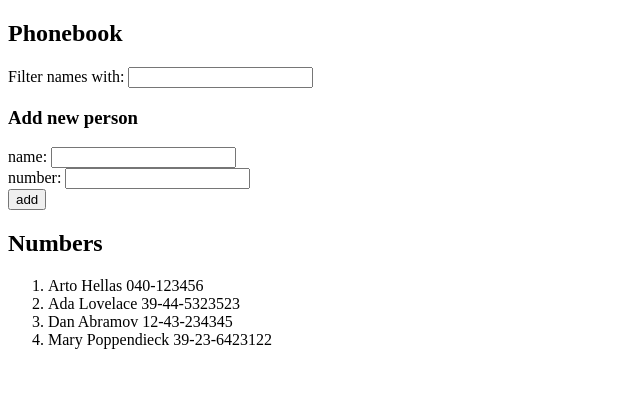
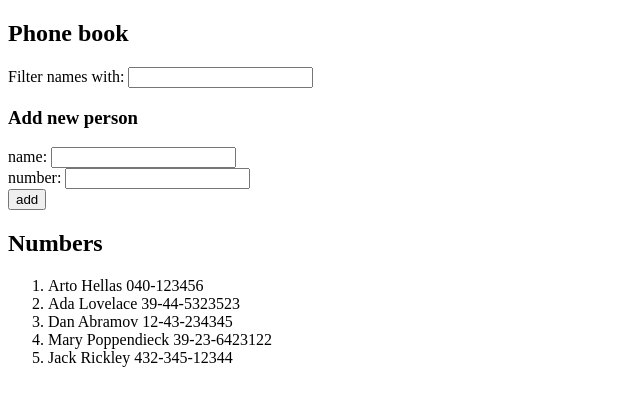
Before and after one commit to feketebence/fullstack-open, a React (Vite) app in the folder part2/phonebook/: page / in a window 1280 px wide. Shown: the top 406 px of the page, without its empty margins (0-640 px from the left). Built offline with nearby package versions, Linux system fonts and the light colour scheme; data requests are answered from the project's data file.

Commit message:
Finish exercise 2-11

```diff
--- /dev/null
+++ b/part2/phonebook/db.json
@@ -0,0 +1,29 @@
+{
+    "persons": [
+        {
+            "name": "Arto Hellas",
+            "number": "040-123456",
+            "id": "1"
+        },
+        {
+            "name": "Ada Lovelace",
+            "number": "39-44-5323523",
+            "id": "2"
+        },
+        {
+            "name": "Dan Abramov",
+            "number": "12-43-234345",
+            "id": "3"
+        },
+        {
+            "name": "Mary Poppendieck",
+            "number": "39-23-6423122",
+            "id": "4"
+        },
+        {
+            "name": "Jack Rickley",
+            "number": "432-345-12344",
+            "id": "5"
+        }
+    ]
+}
--- a/part2/phonebook/package.json
+++ b/part2/phonebook/package.json
@@ -7,9 +7,11 @@
         "dev": "vite",
         "build": "vite build",
         "lint": "eslint .",
-    "preview": "vite preview"
+        "preview": "vite preview",
+        "server": "json-server -p 3001 db.json"
     },
     "dependencies": {
+        "axios": "^1.13.2",
         "react": "^19.1.1",
         "react-dom": "^19.1.1"
     },
@@ -22,6 +24,7 @@
         "eslint-plugin-react-hooks": "^5.2.0",
         "eslint-plugin-react-refresh": "^0.4.22",
         "globals": "^16.4.0",
+        "json-server": "^1.0.0-beta.3",
         "vite": "^7.1.7"
     }
 }
--- a/part2/phonebook/src/App.jsx
+++ b/part2/phonebook/src/App.jsx
@@ -1,4 +1,6 @@
+import { useEffect } from 'react';
 import { useState } from 'react';
+import axios from 'axios';
 
 const Entries = ({ persons, filterText }) => {
     const personsToShow = persons.filter((person) =>
@@ -60,15 +62,17 @@ const PersonForm = ({
 };
 
 const App = () => {
-    const [persons, setPersons] = useState([
-        { name: 'Arto Hellas', number: '040-123456', id: 1 },
-        { name: 'Ada Lovelace', number: '39-44-5323523', id: 2 },
-        { name: 'Dan Abramov', number: '12-43-234345', id: 3 },
-        { name: 'Mary Poppendieck', number: '39-23-6423122', id: 4 }
-    ]);
+    const [persons, setPersons] = useState([]);
     const [newName, setNewName] = useState('');
     const [newNumber, setNewNumber] = useState('');
     const [searchText, setSearchText] = useState('');
+
+    useEffect(() => {
+        axios.get('http://localhost:3001/persons').then((response) => {
+            console.log('JSON response arrived from server');
+            setPersons(response.data);
+        });
+    }, []);
 
     const handleNewNameChange = (event) => setNewName(event.target.value);
     const handleNewNumberChange = (event) => setNewNumber(event.target.value);
@@ -102,7 +106,7 @@ const App = () => {
 
     return (
         <div>
-            <h2>Phonebook</h2>
+            <h2>Phone book</h2>
             <NameFilter
                 searchText={searchText}
                 onChange={handleSearchTextChange}
```
Also changed, not shown: 1 other file (tests, documents, lock files or other folders). Lines whose indentation alone changed are shown as unchanged.
